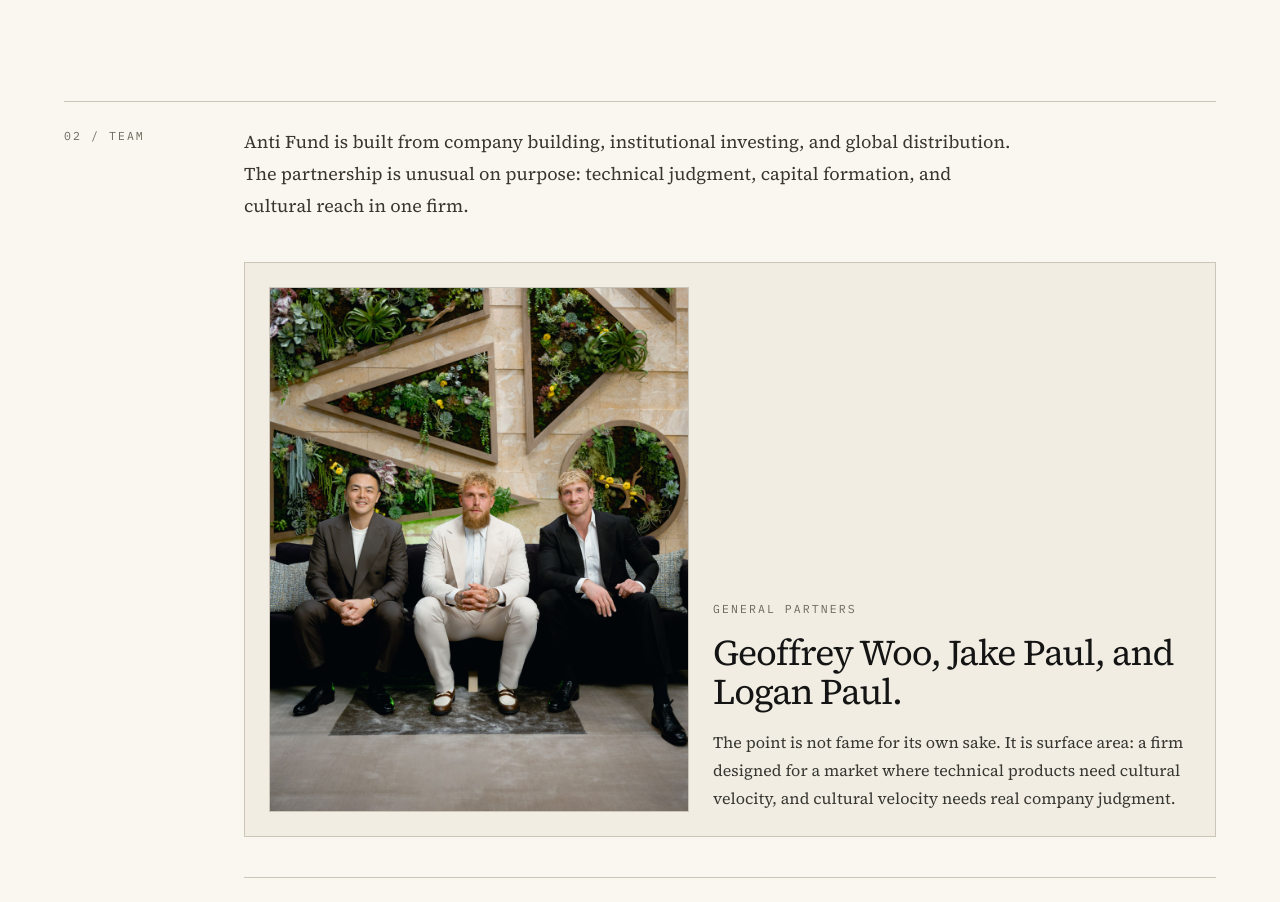
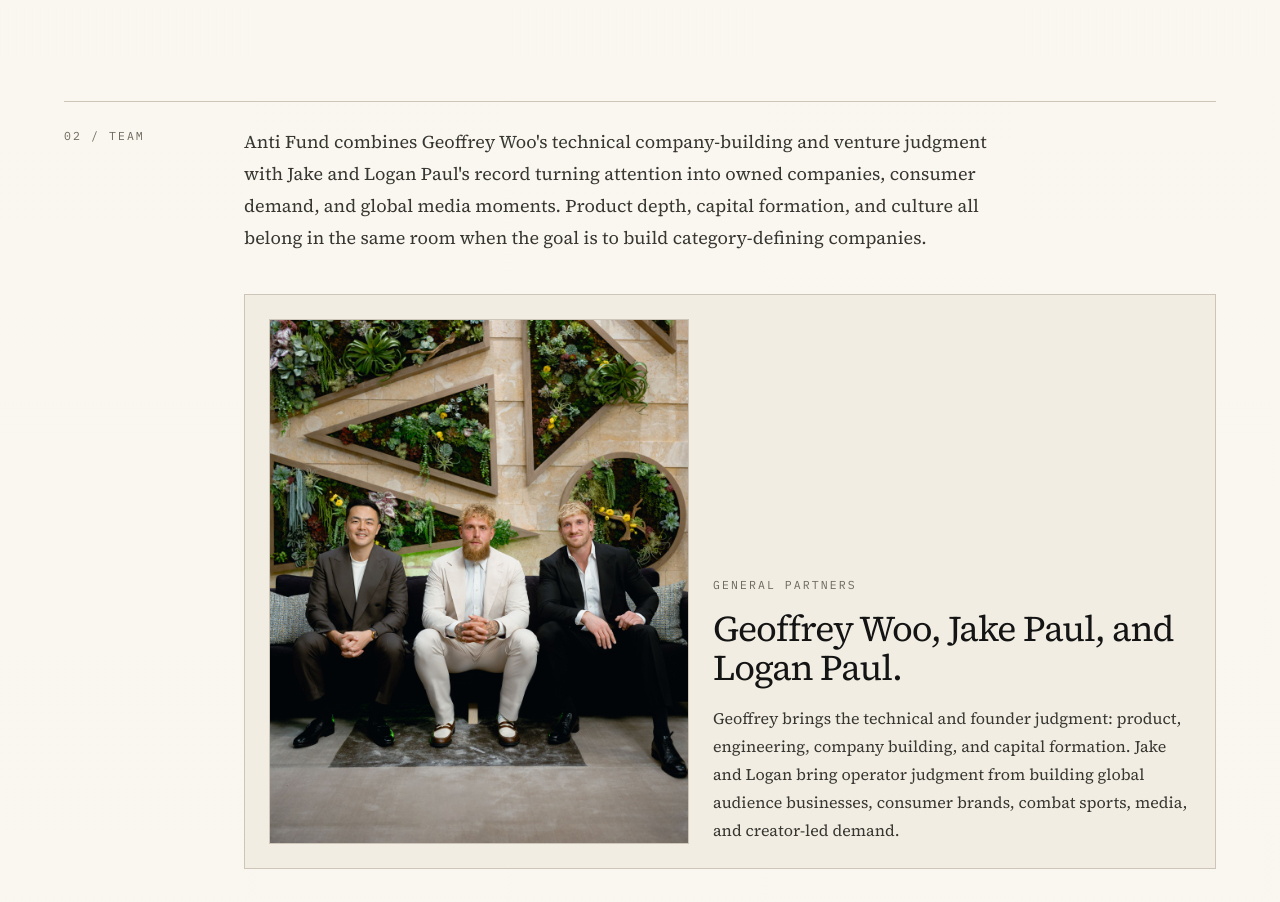
Before and after one commit to geoffreywoo/anti-fund, a Next.js app: page / in a window 1280 px wide. Shown: the part 2900-3802 px from the top of the page. Built offline with nearby package versions, Linux system fonts and the light colour scheme.

Commit message:
Refine team positioning copy

```diff
--- a/components/Team.tsx
+++ b/components/Team.tsx
@@ -137,10 +137,12 @@
 
           <div className="space-y-10">
             <p className="max-w-3xl text-base leading-7 text-ink-soft sm:text-lg sm:leading-8">
-              Anti Fund is built from company building, institutional
-              investing, and global distribution. The partnership is unusual on
-              purpose: technical judgment, capital formation, and cultural reach
-              in one firm.
+              Anti Fund combines Geoffrey Woo&apos;s technical company-building
+              and venture judgment with Jake and Logan Paul&apos;s record turning
+              attention into owned companies, consumer demand, and global media
+              moments. Product depth, capital formation, and culture all belong
+              in the same room when the goal is to build category-defining
+              companies.
             </p>
 
             <figure className="border border-line bg-paper-alt p-3 sm:p-4 md:p-6">
@@ -162,10 +164,11 @@
                     Geoffrey Woo, Jake Paul, and Logan Paul.
                   </p>
                   <p className="max-w-2xl text-base leading-7 text-ink-soft">
-                    The point is not fame for its own sake. It is surface area:
-                    a firm designed for a market where technical products need
-                    cultural velocity, and cultural velocity needs real company
-                    judgment.
+                    Geoffrey brings the technical and founder judgment:
+                    product, engineering, company building, and capital
+                    formation. Jake and Logan bring operator judgment from
+                    building global audience businesses, consumer brands, combat
+                    sports, media, and creator-led demand.
                   </p>
                 </figcaption>
               </div>
```
